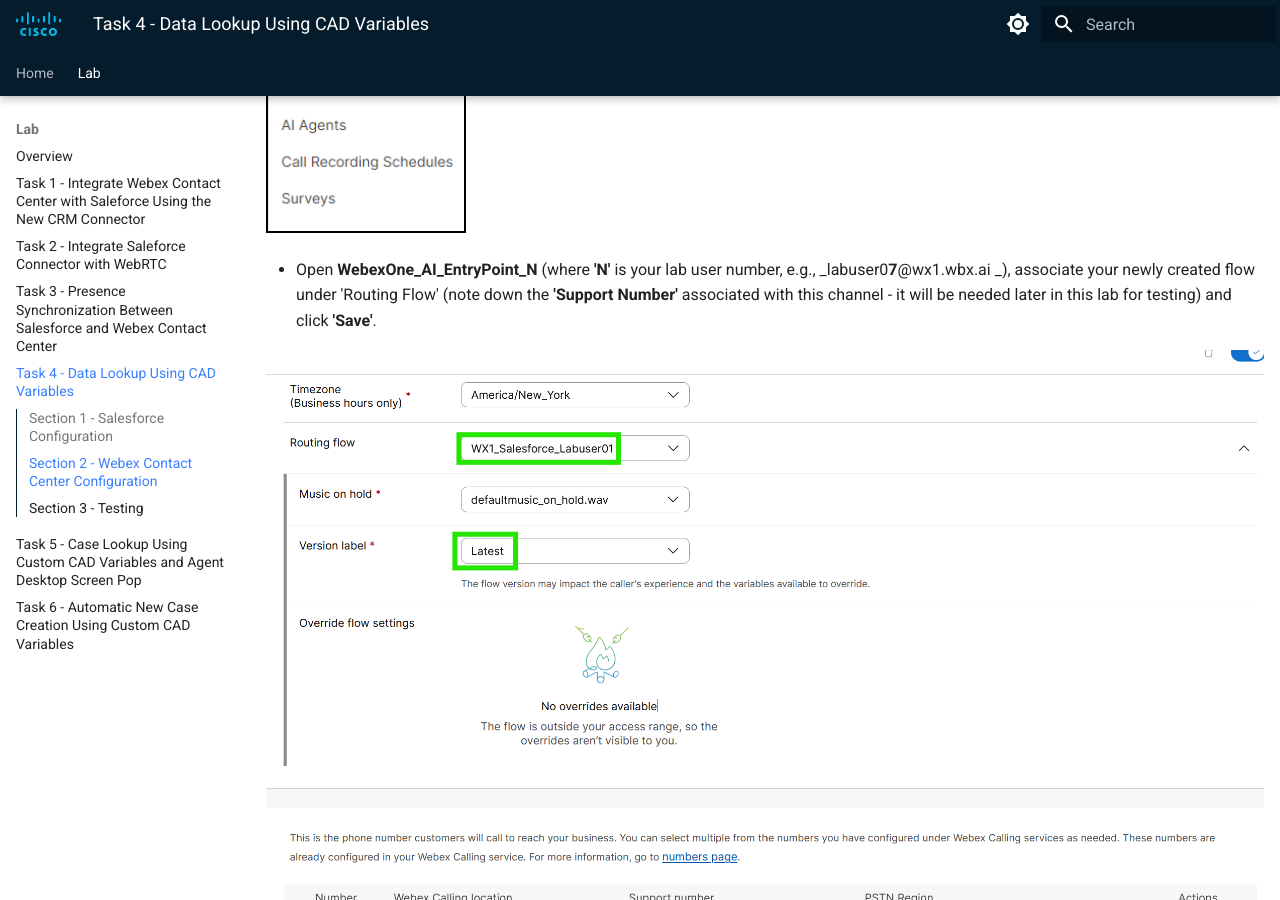
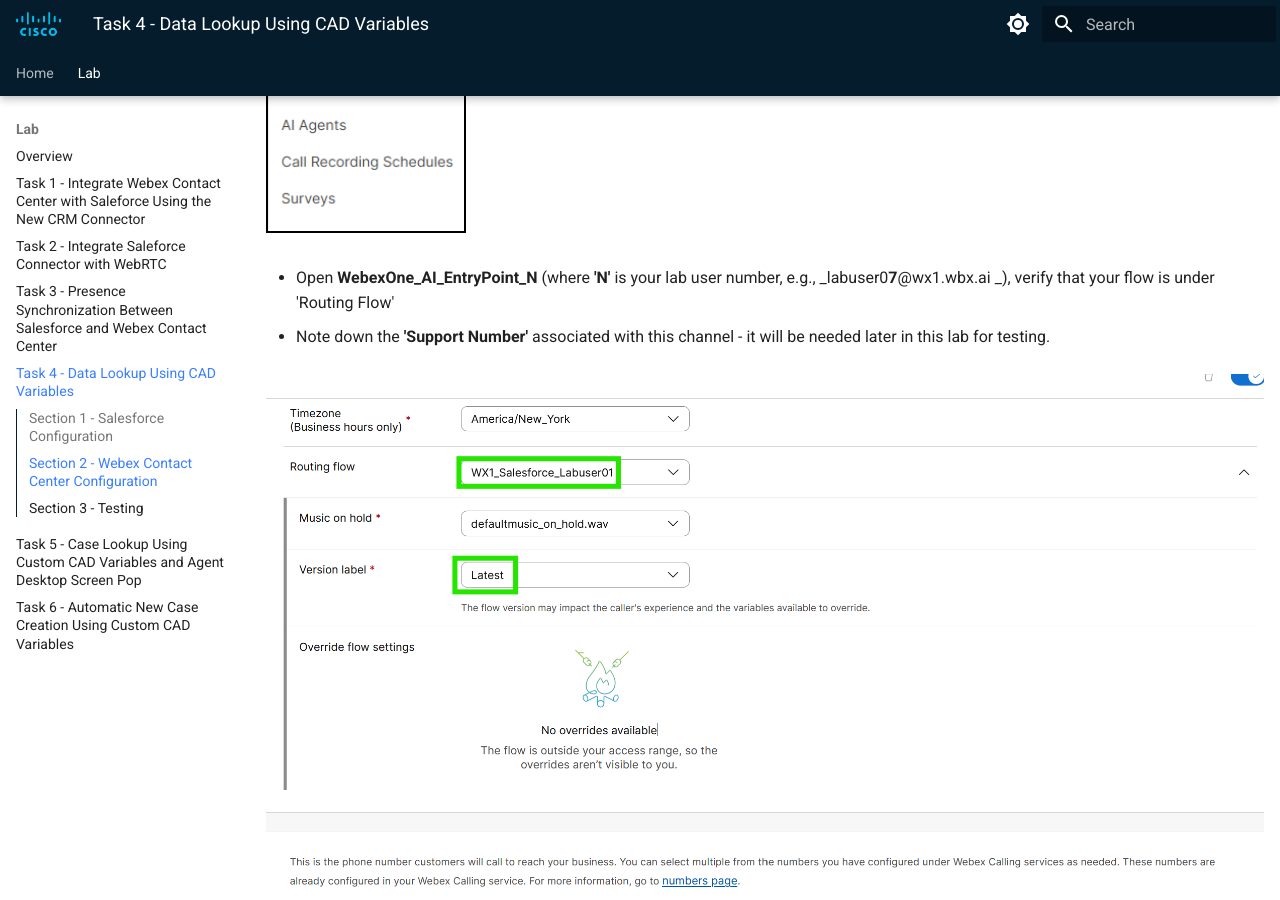
Before and after one commit to WebexCC-SA/LAB-2308, an MkDocs documentation site: the page built from docs/task4.md, in a window 1280 px wide and 900 px high, scrolled down 6631 px. Built offline with MkDocs 1.6.1 and Material for MkDocs 9.7.7, drawn with Linux system fonts in a browser that asks for light colours.

Commit message:
Update task4.md

```diff
--- a/docs/task4.md
+++ b/docs/task4.md
@@ -88,7 +88,9 @@
 
 ![Nav](./assets/t3s2p8.png){ width="200" }
 
-- Open **WebexOne_AI_EntryPoint_N** (where **'N'** is your lab user number, e.g., _labuser0**7**@wx1.wbx.ai _), associate your newly created flow under 'Routing Flow' (note down the **'Support Number'** associated with this channel - it will be needed later in this lab for testing) and click **'Save'**.
+- Open **WebexOne_AI_EntryPoint_N** (where **'N'** is your lab user number, e.g., _labuser0**7**@wx1.wbx.ai _), verify that your flow is under 'Routing Flow'
+
+- Note down the **'Support Number'** associated with this channel - it will be needed later in this lab for testing.
 
 ![Nav](./assets/t3s2p9.png){ width="1000" }
 
```
